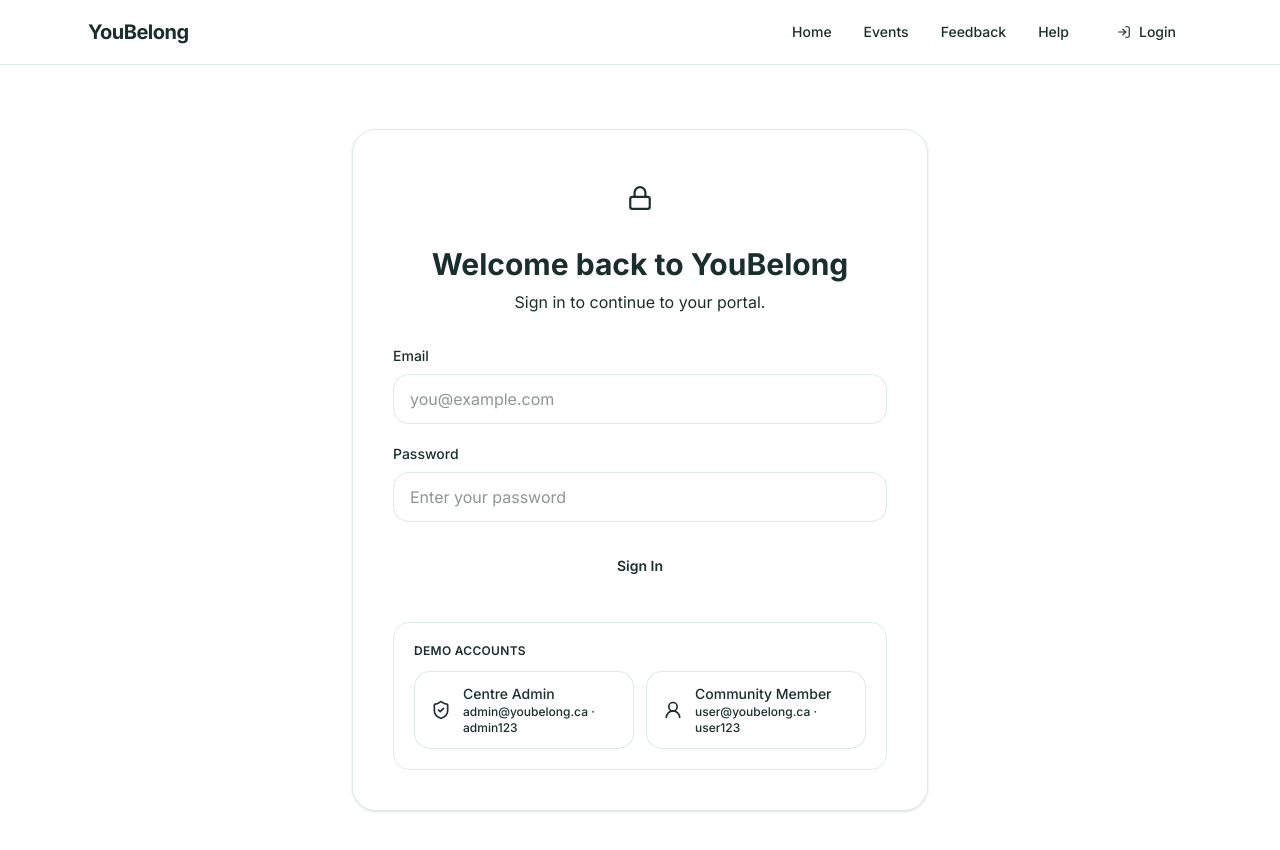
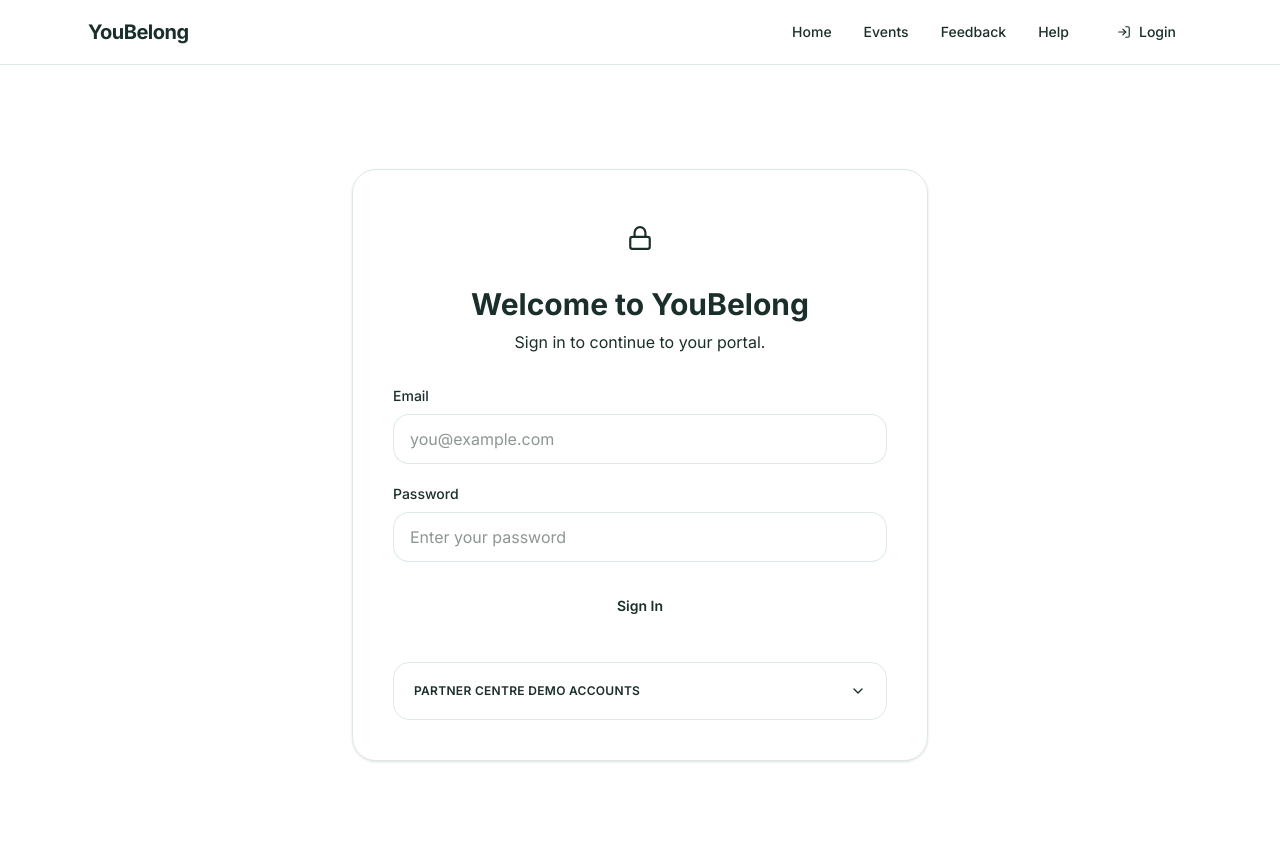
Before and after one commit to Yash3842/You-Belong, a React (Vite) app: page /You-Belong/login in a window 1280 px wide. Shown: the top 850 px of the page. Built offline with nearby package versions, Linux system fonts and the light colour scheme.

Commit message:
Gate user pages behind login; add 3 users per partner centre

```diff
--- a/src/app/App.tsx
+++ b/src/app/App.tsx
@@ -12,6 +12,7 @@ import { EventsAdminPage } from "./components/admin/EventsAdminPage";
 import { LoginPage } from "./components/LoginPage";
 import { AuthProvider } from "./auth/AuthContext";
 import { RequireAdmin } from "./auth/RequireAdmin";
+import { RequireAuth } from "./auth/RequireAuth";
 import "../styles/fonts.css";
 
 export default function App() {
@@ -31,10 +32,38 @@ function AppRoutes() {
     <div className="min-h-screen bg-background">
       {!location.pathname.startsWith("/admin") && <Nav />}
       <Routes>
-        <Route path="/" element={<HomePage />} />
-        <Route path="/events" element={<EventsPage />} />
-        <Route path="/feedback" element={<FeedbackPage />} />
-        <Route path="/help" element={<HelpPage />} />
+      <Route
+          path="/"
+          element={
+            <RequireAuth>
+              <HomePage />
+            </RequireAuth>
+          }
+        />
+        <Route
+          path="/events"
+          element={
+            <RequireAuth>
+              <EventsPage />
+            </RequireAuth>
+          }
+        />
+        <Route
+          path="/feedback"
+          element={
+            <RequireAuth>
+              <FeedbackPage />
+            </RequireAuth>
+          }
+        />
+        <Route
+          path="/help"
+          element={
+            <RequireAuth>
+              <HelpPage />
+            </RequireAuth>
+          }
+        />
         <Route path="/login" element={<LoginPage />} />
 
         {/* Admin routes — staff only, guarded by RequireAdmin */}
--- a/src/app/auth/AuthContext.tsx
+++ b/src/app/auth/AuthContext.tsx
@@ -10,36 +10,50 @@ export type AuthUser = {
 };
 
 // Demo accounts for the prototype — no real backend.
-// One admin + one user per community centre partner.
+// One admin + three users per community centre partner.
 const demoAccounts: Array<AuthUser & { password: string }> = [
   // 360 Kids
   { name: "Tally", email: "tally@360kids.com", password: "tally1234", role: "admin", centre: "360 Kids" },
-  { name: "360 Kids User", email: "user1@360kids.com", password: "user1234", role: "user", centre: "360 Kids" },
+  { name: "360 Kids User 1", email: "user1@360kids.com", password: "user1234", role: "user", centre: "360 Kids" },
+  { name: "360 Kids User 2", email: "user2@360kids.com", password: "user1234", role: "user", centre: "360 Kids" },
+  { name: "360 Kids User 3", email: "user3@360kids.com", password: "user1234", role: "user", centre: "360 Kids" },
 
   // Better Street
   { name: "Robert", email: "robert@betterstreet.com", password: "robert1234", role: "admin", centre: "Better Street" },
-  { name: "Better Street User", email: "user1@betterstreet.com", password: "user1234", role: "user", centre: "Better Street" },
+  { name: "Better Street User 1", email: "user1@betterstreet.com", password: "user1234", role: "user", centre: "Better Street" },
+  { name: "Better Street User 2", email: "user2@betterstreet.com", password: "user1234", role: "user", centre: "Better Street" },
+  { name: "Better Street User 3", email: "user3@betterstreet.com", password: "user1234", role: "user", centre: "Better Street" },
 
   // HICC
   { name: "Victoria", email: "victoria@hicc.com", password: "victoria1234", role: "admin", centre: "HICC" },
-  { name: "HICC User", email: "user1@hicc.com", password: "user1234", role: "user", centre: "HICC" },
+  { name: "HICC User 1", email: "user1@hicc.com", password: "user1234", role: "user", centre: "HICC" },
+  { name: "HICC User 2", email: "user2@hicc.com", password: "user1234", role: "user", centre: "HICC" },
+  { name: "HICC User 3", email: "user3@hicc.com", password: "user1234", role: "user", centre: "HICC" },
 
   // Reena
   { name: "Gary", email: "gary@reena.com", password: "gary1234", role: "admin", centre: "Reena" },
   { name: "Natalie", email: "natalie@reena.com", password: "natalie1234", role: "admin", centre: "Reena" },
-  { name: "Reena User", email: "user1@reena.com", password: "user1234", role: "user", centre: "Reena" },
+  { name: "Reena User 1", email: "user1@reena.com", password: "user1234", role: "user", centre: "Reena" },
+  { name: "Reena User 2", email: "user2@reena.com", password: "user1234", role: "user", centre: "Reena" },
+  { name: "Reena User 3", email: "user3@reena.com", password: "user1234", role: "user", centre: "Reena" },
 
   // Trek for Teens
   { name: "Sai", email: "sai@trekforteens.com", password: "sai1234", role: "admin", centre: "Trek for Teens" },
-  { name: "Trek for Teens User", email: "user1@trekforteens.com", password: "user1234", role: "user", centre: "Trek for Teens" },
+  { name: "Trek for Teens User 1", email: "user1@trekforteens.com", password: "user1234", role: "user", centre: "Trek for Teens" },
+  { name: "Trek for Teens User 2", email: "user2@trekforteens.com", password: "user1234", role: "user", centre: "Trek for Teens" },
+  { name: "Trek for Teens User 3", email: "user3@trekforteens.com", password: "user1234", role: "user", centre: "Trek for Teens" },
 
   // YSB
   { name: "Mike", email: "mike@ysb.com", password: "mike1234", role: "admin", centre: "YSB" },
-  { name: "YSB User", email: "user1@ysb.com", password: "user1234", role: "user", centre: "YSB" },
+  { name: "YSB User 1", email: "user1@ysb.com", password: "user1234", role: "user", centre: "YSB" },
+  { name: "YSB User 2", email: "user2@ysb.com", password: "user1234", role: "user", centre: "YSB" },
+  { name: "YSB User 3", email: "user3@ysb.com", password: "user1234", role: "user", centre: "YSB" },
 
   // York U Community Safety
   { name: "Andrea", email: "andrea@yorku.com", password: "andrea1234", role: "admin", centre: "York U Community Safety" },
-  { name: "York U Community Safety User", email: "user1@yorku.com", password: "user1234", role: "user", centre: "York U Community Safety" },
+  { name: "York U Community Safety User 1", email: "user1@yorku.com", password: "user1234", role: "user", centre: "York U Community Safety" },
+  { name: "York U Community Safety User 2", email: "user2@yorku.com", password: "user1234", role: "user", centre: "York U Community Safety" },
+  { name: "York U Community Safety User 3", email: "user3@yorku.com", password: "user1234", role: "user", centre: "York U Community Safety" },
 ];
 
 type AuthContextValue = {
--- /dev/null
+++ b/src/app/auth/RequireAuth.tsx
@@ -0,0 +1,17 @@
+import { Navigate, useLocation } from "react-router";
+import { useAuth } from "./AuthContext";
+import type { ReactNode } from "react";
+
+export function RequireAuth({ children }: { children: ReactNode }) {
+  const { user } = useAuth();
+  const location = useLocation();
+
+  // Not signed in — send to login and remember where they were headed.
+  if (!user) {
+    return <Navigate to="/login" replace state={{ from: location.pathname }} />;
+  }
+
+  return <>{children}</>;
+}
+
+export default RequireAuth;
--- a/src/app/components/LoginPage.tsx
+++ b/src/app/components/LoginPage.tsx
@@ -1,7 +1,46 @@
 import { useState } from "react";
 import { useNavigate, useLocation } from "react-router";
-import { Lock, UserRound, ShieldCheck } from "lucide-react";
+import { Lock, ChevronDown } from "lucide-react";
 import { useAuth } from "../auth/AuthContext";
+
+// Reference list shown to the user — matches accounts in AuthContext.
+const partnerCentres = [
+  {
+    centre: "360 Kids",
+    admin: "tally@360kids.com / tally1234",
+    users: "user1@360kids.com, user2@360kids.com, user3@360kids.com / user1234",
+  },
+  {
+    centre: "Better Street",
+    admin: "robert@betterstreet.com / robert1234",
+    users: "user1@betterstreet.com, user2@betterstreet.com, user3@betterstreet.com / user1234",
+  },
+  {
+    centre: "HICC",
+    admin: "victoria@hicc.com / victoria1234",
+    users: "user1@hicc.com, user2@hicc.com, user3@hicc.com / user1234",
+  },
+  {
+    centre: "Reena",
+    admin: "gary@reena.com / gary1234 (or natalie@reena.com / natalie1234)",
+    users: "user1@reena.com, user2@reena.com, user3@reena.com / user1234",
+  },
+  {
+    centre: "Trek for Teens",
+    admin: "sai@trekforteens.com / sai1234",
+    users: "user1@trekforteens.com, user2@trekforteens.com, user3@trekforteens.com / user1234",
+  },
+  {
+    centre: "YSB",
+    admin: "mike@ysb.com / mike1234",
+    users: "user1@ysb.com, user2@ysb.com, user3@ysb.com / user1234",
+  },
+  {
+    centre: "York U Community Safety",
+    admin: "andrea@yorku.com / andrea1234",
+    users: "user1@yorku.com, user2@yorku.com, user3@yorku.com / user1234",
+  },
+];
 
 export function LoginPage() {
   const navigate = useNavigate();
@@ -10,20 +49,21 @@ export function LoginPage() {
   const [email, setEmail] = useState("");
   const [password, setPassword] = useState("");
   const [error, setError] = useState("");
+  const [showAccounts, setShowAccounts] = useState(false);
 
   const from = (location.state as { from?: string } | null)?.from;
 
   const handleLogin = (emailValue: string, passwordValue: string) => {
     const account = login(emailValue, passwordValue);
     if (!account) {
-      setError("Incorrect email or password. Please try again.");
+      setError("Invalid credentials. Please try again.");
       return;
     }
     setError("");
     if (account.role === "admin") {
       navigate(from && from.startsWith("/admin") ? from : "/admin");
     } else {
-      navigate("/");
+      navigate(from && !from.startsWith("/admin") && from !== "/login" ? from : "/");
     }
   };
 
@@ -43,7 +83,7 @@ export function LoginPage() {
           <div className="mx-auto mb-5 flex h-14 w-14 items-center justify-center rounded-full bg-primary/10">
             <Lock className="text-primary" size={26} />
           </div>
-          <h1 className="text-3xl font-bold text-foreground">Welcome back to YouBelong</h1>
+          <h1 className="text-3xl font-bold text-foreground">Welcome to YouBelong</h1>
           <p className="text-muted-foreground mt-2">Sign in to continue to your portal.</p>
         </div>
 
@@ -91,33 +131,35 @@ export function LoginPage() {
         </form>
 
         <div className="mt-8 rounded-2xl border border-border bg-background p-5">
-          <p className="text-xs font-semibold uppercase tracking-wide text-muted-foreground mb-3">
-            Demo accounts
-          </p>
-          <div className="grid gap-3 sm:grid-cols-2">
-            <button
-              type="button"
-              onClick={() => handleLogin("admin@youbelong.ca", "admin123")}
-              className="flex items-center gap-3 rounded-2xl border border-border bg-white px-4 py-3 text-left hover:border-primary transition"
-            >
-              <ShieldCheck className="text-primary shrink-0" size={20} />
-              <span>
-                <span className="block text-sm font-medium text-foreground">Centre Admin</span>
-                <span className="block text-xs text-muted-foreground">admin@youbelong.ca · admin123</span>
-              </span>
-            </button>
-            <button
-              type="button"
-              onClick={() => handleLogin("user@youbelong.ca", "user123")}
-              className="flex items-center gap-3 rounded-2xl border border-border bg-white px-4 py-3 text-left hover:border-primary transition"
-            >
-              <UserRound className="text-primary shrink-0" size={20} />
-              <span>
-                <span className="block text-sm font-medium text-foreground">Community Member</span>
-                <span className="block text-xs text-muted-foreground">user@youbelong.ca · user123</span>
-              </span>
-            </button>
-          </div>
+          <button
+            type="button"
+            onClick={() => setShowAccounts((prev) => !prev)}
+            className="flex w-full items-center justify-between text-left"
+          >
+            <p className="text-xs font-semibold uppercase tracking-wide text-muted-foreground">
+              Partner centre demo accounts
+            </p>
+            <ChevronDown
+              className={`text-muted-foreground transition-transform ${showAccounts ? "rotate-180" : ""}`}
+              size={16}
+            />
+          </button>
+
+          {showAccounts && (
+            <div className="mt-4 space-y-3">
+              {partnerCentres.map((p) => (
+                <div key={p.centre} className="rounded-2xl border border-border bg-white p-4">
+                  <p className="text-sm font-semibold text-foreground mb-1">{p.centre}</p>
+                  <p className="text-xs text-muted-foreground">
+                    <span className="font-medium text-foreground">Admin:</span> {p.admin}
+                  </p>
+                  <p className="text-xs text-muted-foreground">
+                    <span className="font-medium text-foreground">Users:</span> {p.users}
+                  </p>
+                </div>
+              ))}
+            </div>
+          )}
         </div>
       </div>
     </div>
```
Also changed, not shown: 1 other file (tests, documents, lock files or other folders).
